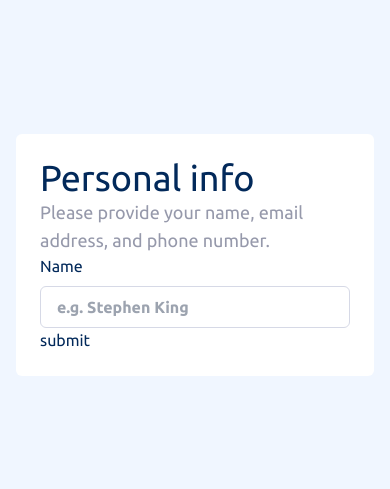
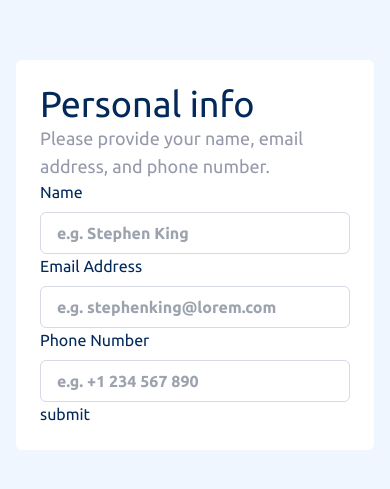
Before and after one commit to vitaovich/FM-multi-step-form, a Next.js app: page / in a window 390 px wide. Shown: the part 167-656 px from the top of the page. Built offline with nearby package versions, Linux system fonts and the light colour scheme.

Commit message:
add email and phone number inputs

```diff
--- a/components/stepForm.tsx
+++ b/components/stepForm.tsx
@@ -2,7 +2,7 @@ import useInput from "@/hooks/use-input";
 import React, { ChangeEvent, FocusEvent, ChangeEventHandler, FocusEventHandler, useRef, useState } from "react";
 import StepFormInput from "./stepFormInput";
 
-const StepForm: React.FC<{ title: string, description: string, addPersonalInfoHandler: (name: string) => void }> = (props) => {
+const StepForm: React.FC<{ title: string, description: string, addPersonalInfoHandler: (name: string, email: string, phone: string) => void }> = (props) => {
     const {
         value: enteredName,
         isValid: enteredNameIsValid,
@@ -11,11 +11,29 @@ const StepForm: React.FC<{ title: string, description: string, addPersonalInfoHa
         inputBlurHandler: nameBlurHandler,
         reset: resetNameInput
     }
-    = useInput(value => value.trim() !== '');
+        = useInput(value => value.trim() !== '');
+    const {
+        value: enteredEmail,
+        isValid: enteredEmailIsValid,
+        hasError: emailInputHasError,
+        valueChangeHandler: emailChangedHandler,
+        inputBlurHandler: emailBlurHandler,
+        reset: resetEmailInput
+    }
+        = useInput(value => value.trim() !== '');
+    const {
+        value: enteredPhoneNum,
+        isValid: enteredPhoneNumIsValid,
+        hasError: phoneNumInputHasError,
+        valueChangeHandler: phoneNumChangedHandler,
+        inputBlurHandler: phoneNumBlurHandler,
+        reset: resetPhoneNumInput
+    }
+        = useInput(value => value.trim() !== '');
 
     let formIsValid = false
 
-    if (enteredNameIsValid) {
+    if (enteredNameIsValid && enteredEmailIsValid && enteredPhoneNumIsValid) {
         formIsValid = true
     }
 
@@ -25,35 +43,18 @@ const StepForm: React.FC<{ title: string, description: string, addPersonalInfoHa
         if (!formIsValid) {
             return
         }
-        console.log(enteredName)
+        props.addPersonalInfoHandler(enteredName, enteredEmail, enteredPhoneNum)
 
-        resetNameInput()
+        // resetNameInput()
+        // resetEmailInput()
+        // resetPhoneNumInput()
     }
-
-    const nameInputClasses = nameInputHasError
-        ? 'border-StrawberryRed' : 'border-LightGray';
-
     return (
         <>
             <h1 className='text-4xl'>{props.title}</h1>
             <p className='text-CoolGray text-lg'>{props.description}</p>
 
             <form onSubmit={submitHandler}>
-                {/* <div className='flex flex-col space-y-2'>
-                    <div className="flex flex-row justify-between">
-                        <label htmlFor='name' className=''>Name</label>
-                        {nameInputHasError && <p className="text-StrawberryRed">This field is required</p>}
-                    </div>
-                    <input
-                        id='name'
-                        type="text"
-                        onChange={nameChangedHandler}
-                        onBlur={nameBlurHandler}
-                        value={enteredName}
-                        placeholder="e.g. Stephen King"
-                        className={`border  rounded-md px-4 py-2 placeholder:font-bold ${nameInputClasses}`}
-                    />
-                </div> */}
                 <StepFormInput
                     label={"Name"}
                     validationMessage={"This field is required."}
@@ -62,7 +63,28 @@ const StepForm: React.FC<{ title: string, description: string, addPersonalInfoHa
                     changeHandler={nameChangedHandler}
                     blurHandler={nameBlurHandler}
                     id={"name"}
-                    placeHolder={"e.g. Stephen King"} />
+                    placeHolder={"e.g. Stephen King"}
+                />
+                <StepFormInput
+                    label={"Email Address"}
+                    validationMessage={"This field is required."}
+                    value={enteredEmail}
+                    hasError={emailInputHasError}
+                    changeHandler={emailChangedHandler}
+                    blurHandler={emailBlurHandler}
+                    id={"email"}
+                    placeHolder={"e.g. stephenking@lorem.com"}
+                />
+                <StepFormInput
+                    label={"Phone Number"}
+                    validationMessage={"This field is required."}
+                    value={enteredPhoneNum}
+                    hasError={phoneNumInputHasError}
+                    changeHandler={phoneNumChangedHandler}
+                    blurHandler={phoneNumBlurHandler}
+                    id={"phone"}
+                    placeHolder={"e.g. +1 234 567 890"}
+                />
                 <button>submit</button>
             </form>
         </>
--- a/pages/index.tsx
+++ b/pages/index.tsx
@@ -1,8 +1,8 @@
+import StepForm from '@/components/stepForm'
 import PersonalInfo from '@/models/PersonalInfo'
 import Head from 'next/head'
 import { useState } from 'react'
 import Sidebar from '../components/sideBar'
-import StepForm from '../components/stepForm'
 
 
 export default function Home() {
@@ -15,8 +15,8 @@ export default function Home() {
 
   const [personalInfo, setPersonalInf] = useState<PersonalInfo>(new PersonalInfo())
 
-  const addPersonalInfoHandler = (name: string) => {
-    const newPersonalInfo = new PersonalInfo(name)
+  const addPersonalInfoHandler = (name: string, email: string, phone: string) => {
+    const newPersonalInfo = new PersonalInfo(name, email, phone)
 
     setPersonalInf((prevPersonalInfo: PersonalInfo) => {
       return prevPersonalInfo = newPersonalInfo
```
